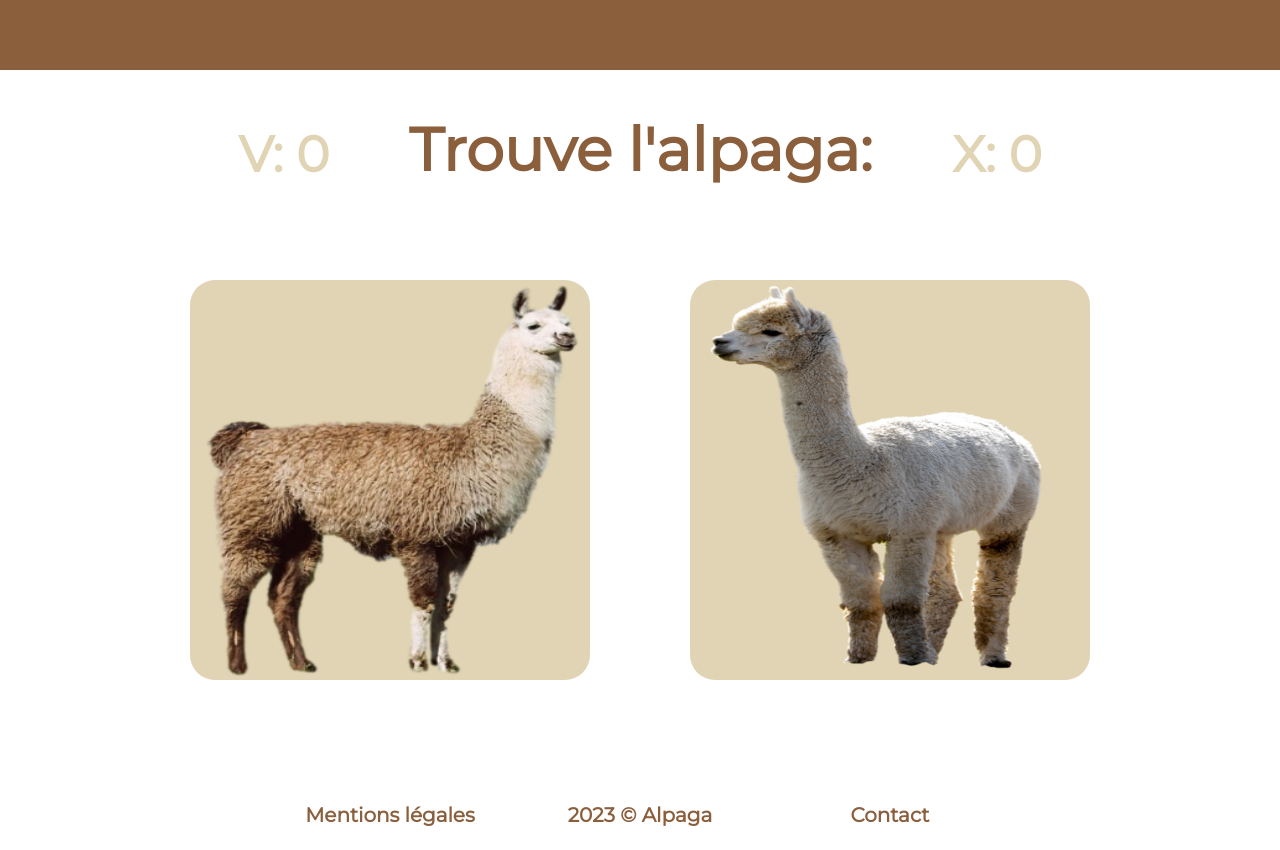
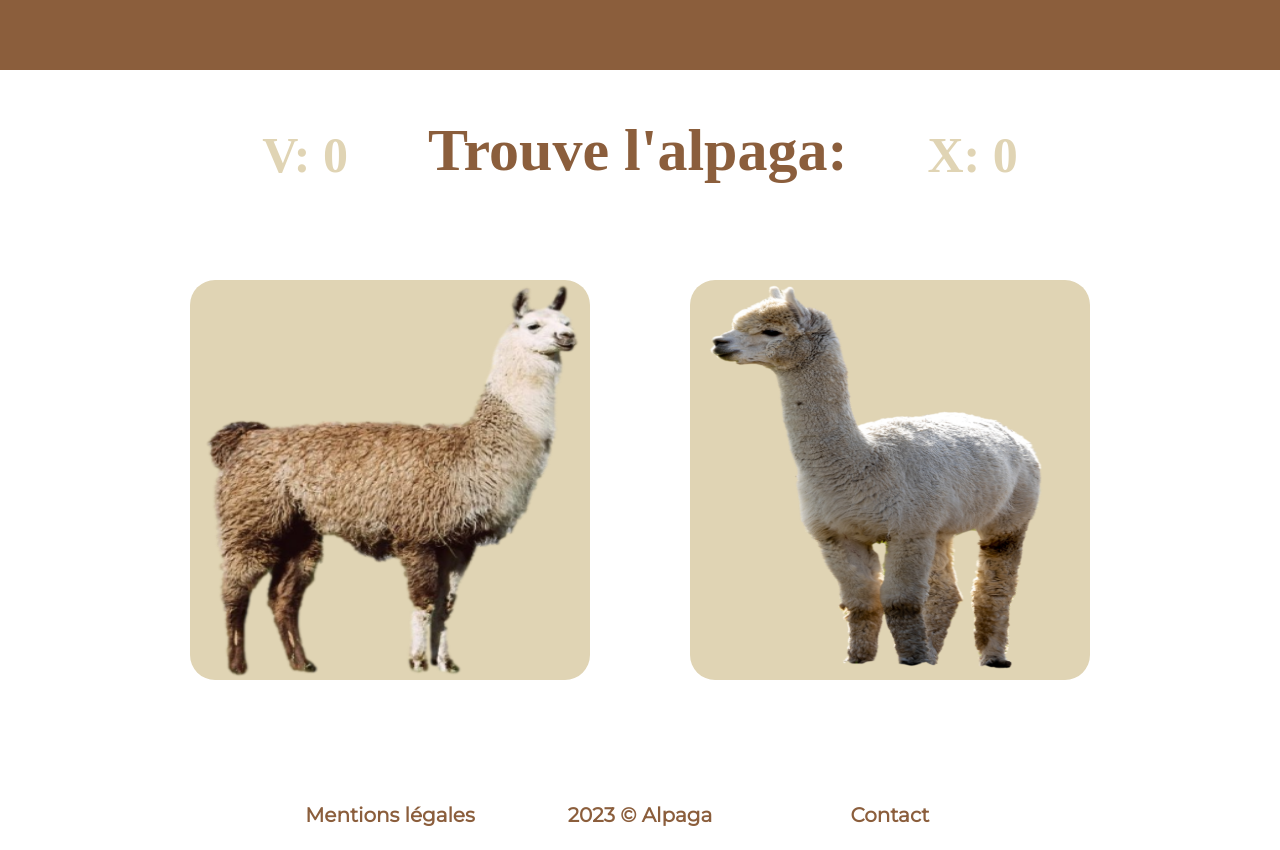
Before and after one commit to julien382/Alpaga, a React (Create React App) app: page /lama in a window 1280 px wide. Shown: the part 1780-2630 px from the top of the page. Built offline with nearby package versions, Linux system fonts and the light colour scheme; a web font is replaced by a local one.

Commit message:
change font gamechoice and tondu

```diff
--- a/src/components/GameChoice/GameChoice.jsx
+++ b/src/components/GameChoice/GameChoice.jsx
@@ -99,9 +99,9 @@ const GameChoice = () => {
     return (
         <div className='gameChoice'>
                 <div className='containerScoreBoard'>
-                    <p className='scoreBoardWin font'>V: {scoreWin}</p>
-                    <p className='titleGame font'>Trouve l'alpaga:</p>
-                    <p className='scoreBoardLoose font'>X: {scoreLoose}</p>
+                    <p className='scoreBoardWin'>V: {scoreWin}</p>
+                    <p className='titleGame'>Trouve l'alpaga:</p>
+                    <p className='scoreBoardLoose'>X: {scoreLoose}</p>
                 </div>
                 <div className='picturesGame'>
                     {currentImages.map((image) => (
--- a/src/components/GameChoice/GameChoice.scss
+++ b/src/components/GameChoice/GameChoice.scss
@@ -17,12 +17,14 @@
 
 .scoreBoardWin{
     color: $primary-color;
+    font-family: $secondary-font;
     font-size: 50px;
     font-weight: bold;
 }
 
 .titleGame{
     color: $secondary-color;
+    font-family: $secondary-font;
     font-size: 60px;
     font-weight: bold;
     margin-left: 80px;
@@ -31,6 +33,7 @@
 
 .scoreBoardLoose{
     color: $primary-color;
+    font-family: $secondary-font;
     font-size: 50px;
     font-weight: bold;
 }
--- a/src/pages/Production/Production.jsx
+++ b/src/pages/Production/Production.jsx
@@ -35,7 +35,7 @@ const Production = () => {
           <p className='part2_production_Paragraphe2'> La production de laine d'alpaga implique généralement la tonte régulière des animaux pour récolter leur toison.</p>
       </div>
       <div className='tonduFondu'>
-        <h1 className='titleTonduFondu font'>Tond l'alpaga :</h1>
+        <h1 className='titleTonduFondu'>Tond l'alpaga :</h1>
         <div className="image-container">
           <img
             className='imagetonduFondu'
--- a/src/pages/Production/Production.scss
+++ b/src/pages/Production/Production.scss
@@ -49,6 +49,7 @@
   margin-left: 50px;
   font-size: 80px;
   color: $primary-color;
+  font-family: $secondary-font;
 }
 
 .image-container {
```
